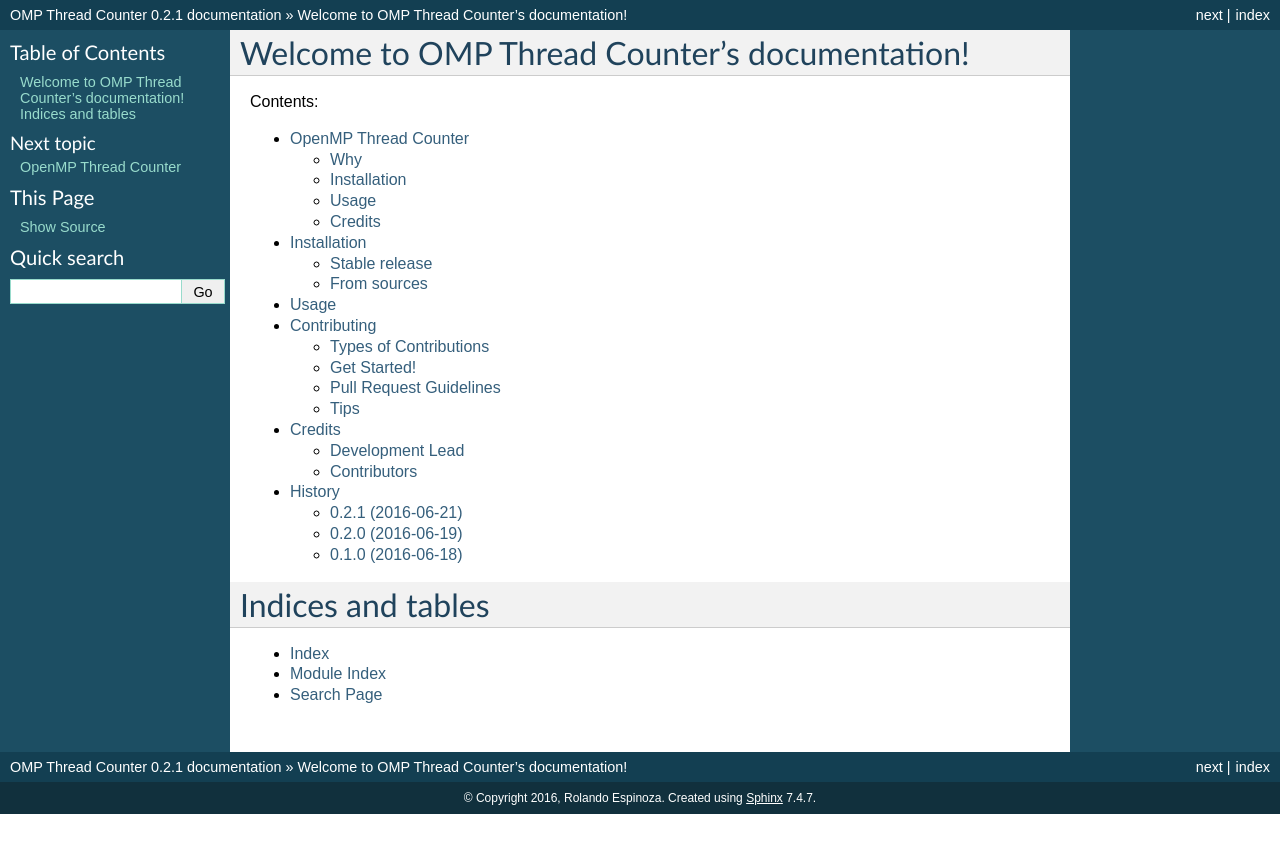
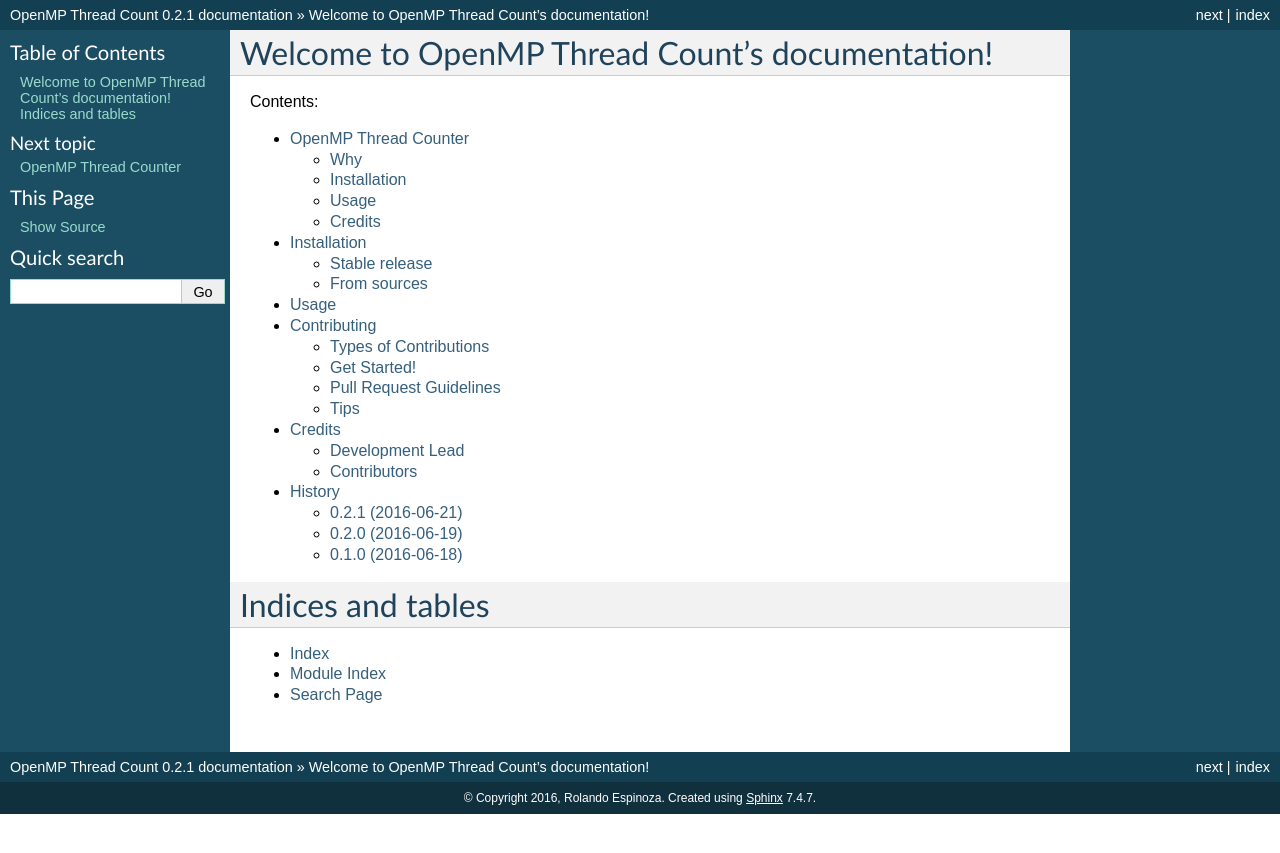
Before and after one commit to rmax/omp-thread-count, a Sphinx documentation site: the page built from docs/index.rst, in a window 1280 px wide. Shown: the top 853 px of the page. Built offline with Sphinx 7.4.7, drawn with Linux system fonts in a browser that asks for light colours.

Commit message:
Merged project template improvements.

```diff
--- a/CONTRIBUTING.rst
+++ b/CONTRIBUTING.rst
@@ -38,8 +38,8 @@
 Write Documentation
 ~~~~~~~~~~~~~~~~~~~
 
-OMP Thread Counter could always use more documentation, whether as part of the
-official OMP Thread Counter docs, in docstrings, or even on the web in blog posts,
+OpenMP Thread Count could always use more documentation, whether as part of the
+official OpenMP Thread Count docs, in docstrings, or even on the web in blog posts,
 articles, and such.
 
 Submit Feedback
@@ -110,4 +110,4 @@
 
 To run a subset of tests::
 
-$ py.test tests.test_omp_thread_count
+    $ py.test tests.test_omp_thread_count
--- a/docs/conf.py
+++ b/docs/conf.py
@@ -55,7 +55,7 @@
 master_doc = 'index'
 
 # General information about the project.
-project = u'OMP Thread Counter'
+project = u'OpenMP Thread Count'
 copyright = u'2016, Rolando Espinoza'
 
 # The version info for the project you're documenting, acts as replacement
@@ -209,7 +209,7 @@
 # [howto/manual]).
 latex_documents = [
     ('index', 'omp_thread_count.tex',
-     u'OMP Thread Counter Documentation',
+     u'OpenMP Thread Count Documentation',
      u'Rolando Espinoza', 'manual'),
 ]
 
@@ -240,7 +240,7 @@
 # (source start file, name, description, authors, manual section).
 man_pages = [
     ('index', 'omp_thread_count',
-     u'OMP Thread Counter Documentation',
+     u'OpenMP Thread Count Documentation',
      [u'Rolando Espinoza'], 1)
 ]
 
@@ -255,7 +255,7 @@
 #  dir menu entry, description, category)
 texinfo_documents = [
     ('index', 'omp_thread_count',
-     u'OMP Thread Counter Documentation',
+     u'OpenMP Thread Count Documentation',
      u'Rolando Espinoza',
      'omp-thread-count',
      'One line description of project.',
--- a/docs/index.rst
+++ b/docs/index.rst
@@ -3,7 +3,7 @@
    You can adapt this file completely to your liking, but it should at least
    contain the root `toctree` directive.
 
-Welcome to OMP Thread Counter's documentation!
+Welcome to OpenMP Thread Count's documentation!
 ======================================
 
 Contents:
--- a/docs/installation.rst
+++ b/docs/installation.rst
@@ -8,7 +8,7 @@
 Stable release
 --------------
 
-To install OMP Thread Counter, run this command in your terminal:
+To install OpenMP Thread Count, run this command in your terminal:
 
 .. code-block:: console
 
@@ -24,7 +24,7 @@
 From sources
 ------------
 
-The sources for OMP Thread Counter can be downloaded from the `Github repo`_.
+The sources for OpenMP Thread Count can be downloaded from the `Github repo`_.
 
 You can either clone the public repository:
 
--- a/docs/usage.rst
+++ b/docs/usage.rst
@@ -2,6 +2,6 @@
 Usage
 =====
 
-To use OMP Thread Counter in a project::
+To use OpenMP Thread Count in a project::
 
     import omp_thread_count
```
Also changed, not shown: dev-requirements.txt (+5 -2 lines), setup.cfg (+18 -1 lines), .travis.yml, 4 other files.
